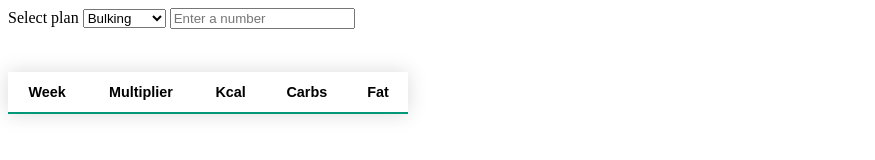
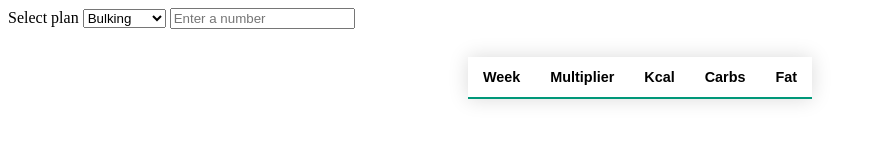
Before and after one commit to jackmcardle99/jackmcardle99.github.io, a plain HTML site: page index.html in a window 1280 px wide. Shown: the whole page, without its empty margins (0-875 px from the left). Drawn offline with Linux system fonts and the light colour scheme.

Commit message:
centered div in the middle

```diff
--- a/index.html
+++ b/index.html
@@ -1,6 +1,7 @@
 <!DOCTYPE html>
 <html>
 <head>
+  <meta name="viewport" content="width=device-width, initial-scale=1.0" />
   <title>Diet Plan Progression</title>
   <link href="style.css" rel="stylesheet">
 </head>
@@ -15,7 +16,7 @@
 
   <input type="number" id="inputNumber" placeholder="Enter a number" oninput="handleDropdown()">
   <br><br>
-  <div>
+  <div class="center">
     <table id="table" class="myTable">
       <tr>
         <th>Week</th>
--- a/style.css
+++ b/style.css
@@ -1,9 +1,16 @@
+.center {
+    /* border: 5px solid; */
+    margin: auto;
+    width: 50%;
+    padding: 10px;
+  }
+
 .myTable {
     border-collapse: collapse;
-    margin: 25px 0;
+    margin: auto;
     font-size: 0.9em;
     font-family: sans-serif;
-    min-width: 400px;
+    /* min-width: 400px; */
     box-shadow: 0 0 20px rgba(0, 0, 0, 0.15);
 }
 
```
